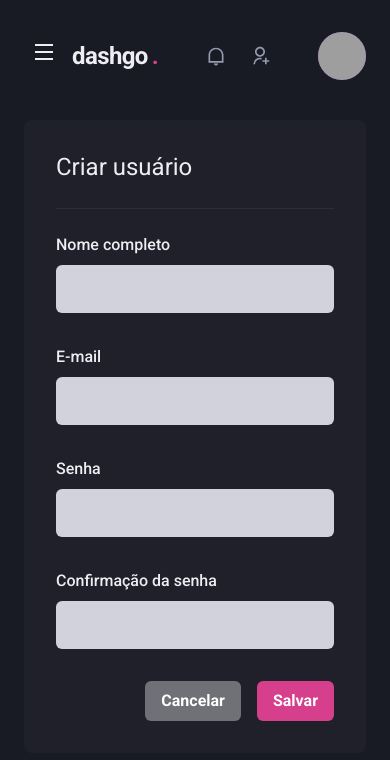
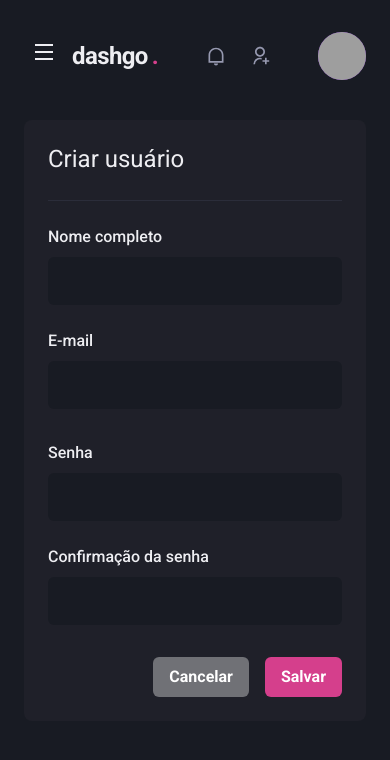
Before and after one commit to jcobarreto/ignite-reactjs, a Next.js app in the folder 04-dashgo/: page /users/create in a window 390 px wide. Shown: the top 760 px of the page. Built offline with nearby package versions, Linux system fonts and the light colour scheme; grey boxes are pictures that could not be loaded.

Commit message:
responsive form

```diff
--- a/04-dashgo/src/components/Form/Input.tsx
+++ b/04-dashgo/src/components/Form/Input.tsx
@@ -20,7 +20,7 @@
         id={name}
         type="email"
         focusBorderColor="pink.500"
-        bgcolor="gray.900"
+        bgColor="gray.900"
         variant="filled"
         _hover={{
           bgColor: "gray.900",
--- a/04-dashgo/src/pages/users/create.tsx
+++ b/04-dashgo/src/pages/users/create.tsx
@@ -12,7 +12,7 @@
       <Flex w="100%" my="6" maxWidth={1480} mx="auto" px="6">
         <Sidebar />
 
-        <Box flex="1" borderRadius={8} bg="gray.800" p="8">
+        <Box flex="1" borderRadius={8} bg="gray.800" p={["6", "8"]}>
           <Heading size="lg" fontWeight="normal">
             Criar usuário
           </Heading>
@@ -20,12 +20,12 @@
           <Divider my="6" borderColor="gray.700" />
 
           <VStack spacing="8">
-            <SimpleGrid minChildWidth="240px" spacing="8" w="100%">
+            <SimpleGrid minChildWidth="240px" spacing={["6", "8"]} w="100%">
               <Input name="name" label="Nome completo" />
               <Input name="email" type="email" label="E-mail" />
             </SimpleGrid>
 
-            <SimpleGrid minChildWidth="240px" spacing="8" w="100%">
+            <SimpleGrid minChildWidth="240px" spacing={["6", "8"]} w="100%">
               <Input name="password" type="password" label="Senha" />
               <Input name="password_confirmation" type="password" label="Confirmação da senha" />
             </SimpleGrid>
```
